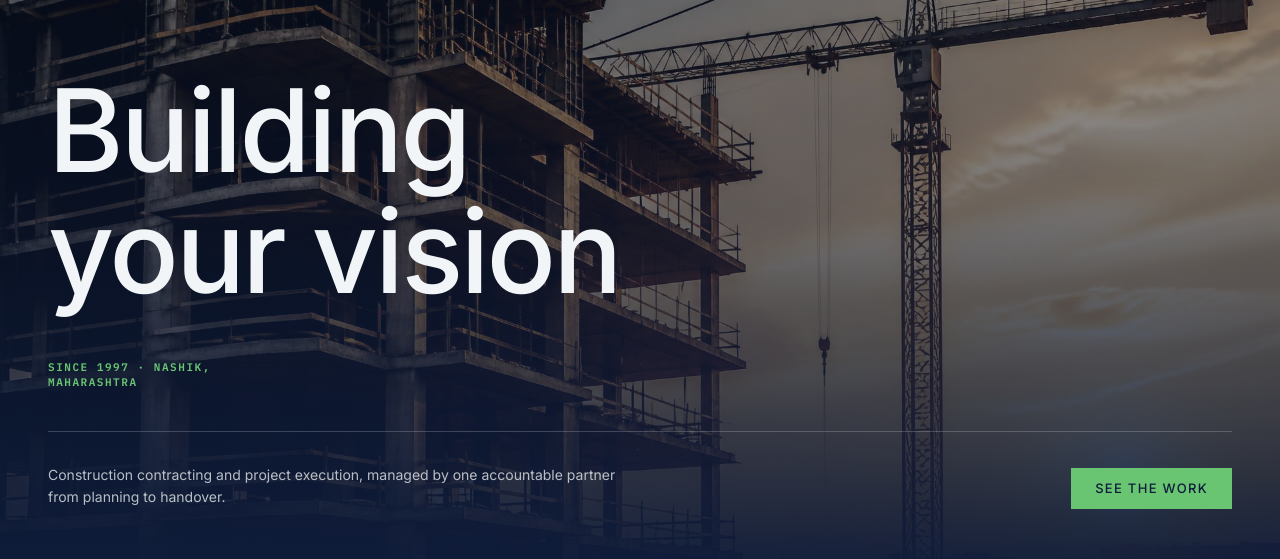
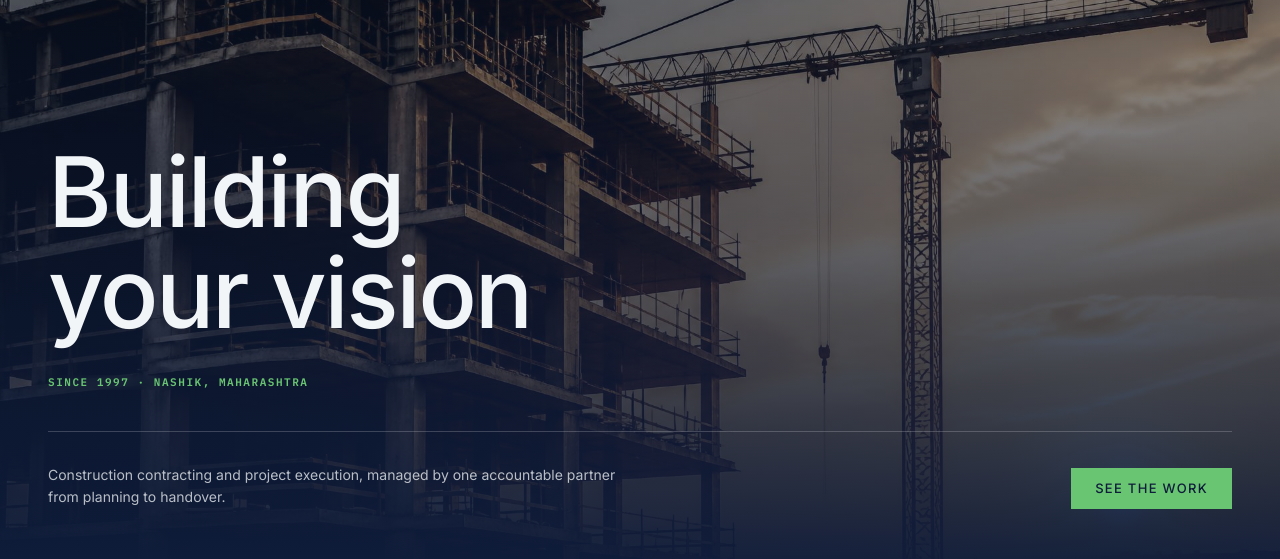
Before and after one commit to enryu-maker/charul-project, a Next.js app: page / in a window 1280 px wide. Shown: the part 211-770 px from the top of the page. Built offline with nearby package versions, Linux system fonts and the light colour scheme; no server answers.

Commit message:
feat: add SiteNav and Hero components for the site sections

```diff
--- a/src/components/site/sections.tsx
+++ b/src/components/site/sections.tsx
@@ -191,31 +191,31 @@ export function Hero({ image }: { image?: string | null }) {
     const src = mediaUrl(image) || "/hero-construction.jpg";
 
     return (
-        <header id="top" className="relative flex min-h-screen items-end overflow-hidden">
+        <header id="top" className="relative flex min-h-screen min-h-[100dvh] flex-col justify-end overflow-hidden px-0 pt-28 pb-12 sm:pt-32 sm:pb-16 md:pt-36 md:pb-20">
             <img
                 src={src}
                 alt="Concrete structure under construction at golden hour with a tower crane"
                 width={1920}
                 height={1280}
-                className="absolute inset-0 h-full w-full object-cover"
+                className="absolute inset-0 h-full w-full object-cover object-[center_30%] sm:object-[center_32%] md:object-[center_35%]"
             />
-            <div className="absolute inset-0 bg-linear-to-t from-ink via-ink/55 to-ink/25" />
-            <div className="relative w-full px-6 pb-16 md:px-12 md:pb-20">
-                <h1 className="animate-rise max-w-5xl text-[15vw] leading-[1.05] text-ink-foreground md:text-[9vw]">
+            <div className="absolute inset-0 bg-linear-to-t from-ink via-ink/60 to-ink/25" />
+            <div className="relative w-full px-6 md:px-12">
+                <h1 className="animate-rise max-w-5xl text-5xl sm:text-6xl md:text-7xl lg:text-[7.2vw] xl:text-[7.6vw] 2xl:text-[7.5rem] leading-[1.04] text-ink-foreground">
                     Building
                     <br />
                     your vision
                 </h1>
-                <p className="w-[259px] mt-8 md:mt-12 eyebrow animate-rise text-brand-green font-bold backdrop-blur-xs">
+                <p className="mt-6 md:mt-8 eyebrow animate-rise text-brand-green font-bold backdrop-blur-xs w-fit">
                     Since 1997 · Nashik, Maharashtra
                 </p>
-                <div className="mt-10 flex flex-col gap-8 border-t border-ink-foreground/20 pt-8 md:flex-row md:items-end md:justify-between">
+                <div className="mt-8 md:mt-10 flex flex-col gap-6 border-t border-ink-foreground/20 pt-6 md:flex-row md:items-end md:justify-between md:gap-8 md:pt-8">
                     <p className="max-w-xl text-sm leading-relaxed text-ink-foreground/75">
                         Construction contracting and project execution, managed by one accountable partner from planning to handover.
                     </p>
                     <a
                         href="#projects"
-                        className="inline-flex w-fit items-center gap-3 bg-brand-green px-6 py-3 font-sans text-xs font-medium tracking-[0.10em] text-ink uppercase transition-opacity hover:opacity-85 md:text-[13px]"
+                        className="inline-flex w-fit shrink-0 items-center gap-3 bg-brand-green px-6 py-3 font-sans text-xs font-medium tracking-[0.10em] text-ink uppercase transition-opacity hover:opacity-85 md:text-[13px]"
                     >
                         See the work
                     </a>
```
